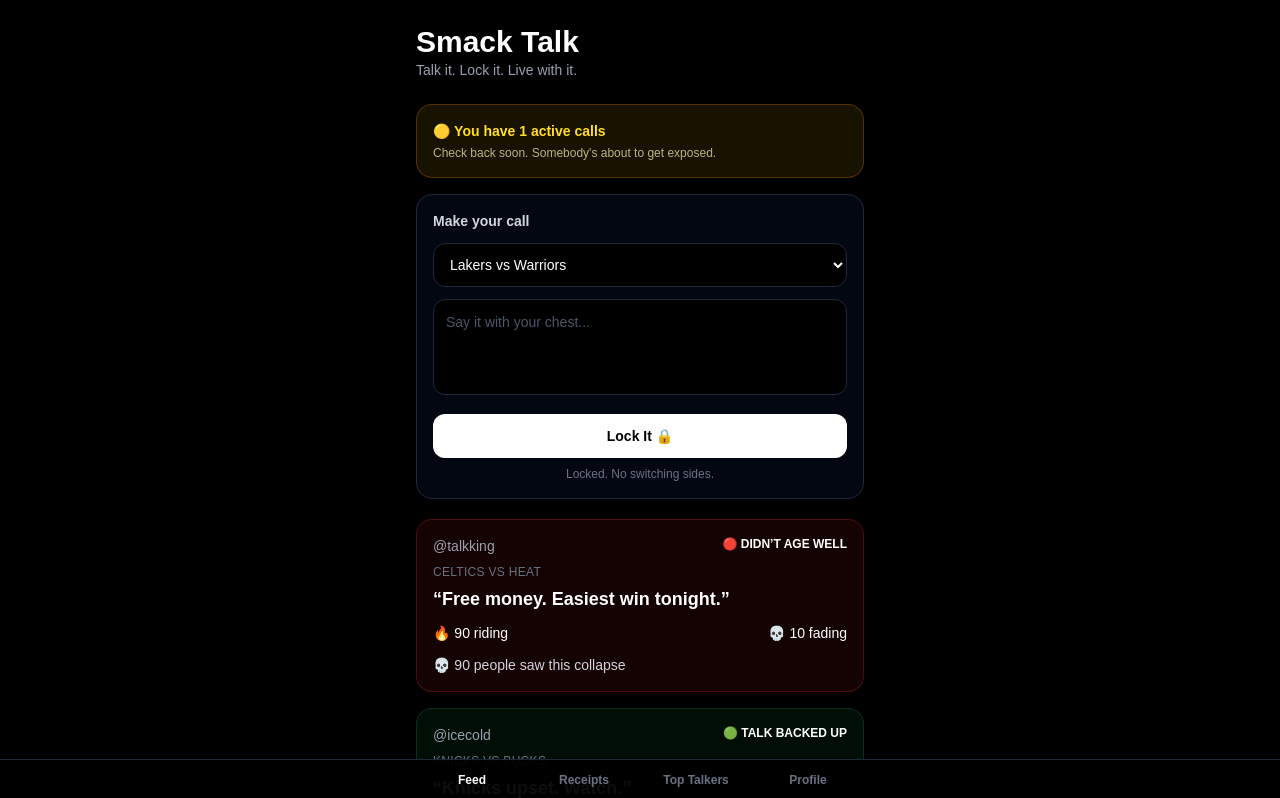
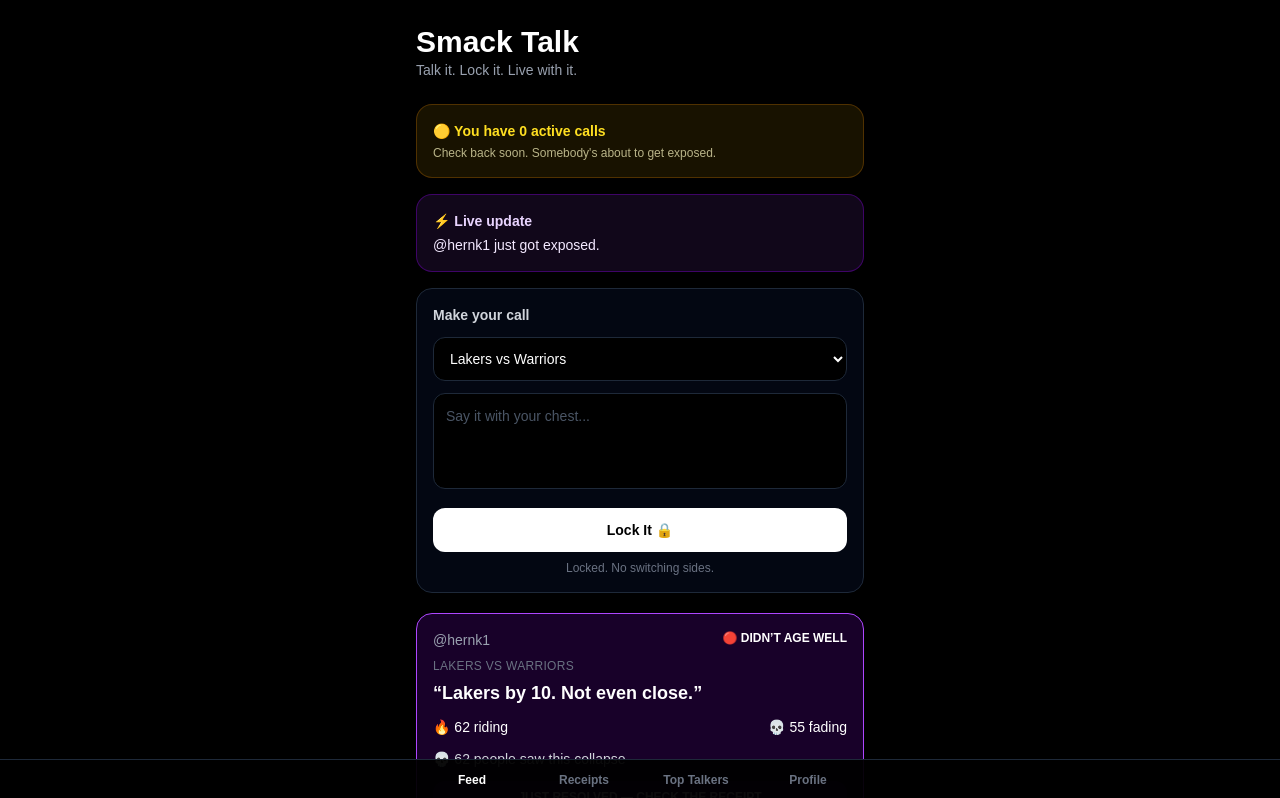
Before and after one commit to hernk1-ai/smack-talk, a Next.js app: page / in a window 1280 px wide. Shown: the top 798 px of the page. Built offline with nearby package versions, Linux system fonts and the light colour scheme.

Commit message:
add auto-result simulation

```diff
--- a/app/page.tsx
+++ b/app/page.tsx
@@ -124,26 +124,17 @@ export default function Home() {
   useEffect(() => {
   const timer = setInterval(() => {
     setPosts((prev) => {
-        const livePosts = prev.filter((post) => post.status === "live");
+      const firstLivePost = prev.find((post) => post.status === "live");
 
-        if (livePosts.length === 0) return prev;
+      if (!firstLivePost) return prev;
 
-        const postToResolve =
-          livePosts[Math.floor(Math.random() * livePosts.length)];
-
-        const result: Status = Math.random() > 0.5 ? "won" : "lost";
-
-        setLastUpdate(
-          result === "won"
-            ? `${postToResolve.user} just backed up their talk.`
-            : `${postToResolve.user} just got exposed.`,
-        );
+      setLastUpdate(`${firstLivePost.user} just got exposed.`);
 
       return prev.map((post) =>
-          post.id === postToResolve.id
+        post.id === firstLivePost.id
           ? {
               ...post,
-                status: result,
+              status: "lost",
               minutesAgo: 0,
               justResolved: true,
             }
@@ -154,7 +145,7 @@ export default function Home() {
             },
       );
     });
-    }, 9000);
+  }, 3000);
 
   return () => clearInterval(timer);
 }, []);
```
Lines whose indentation alone changed are shown as unchanged.
